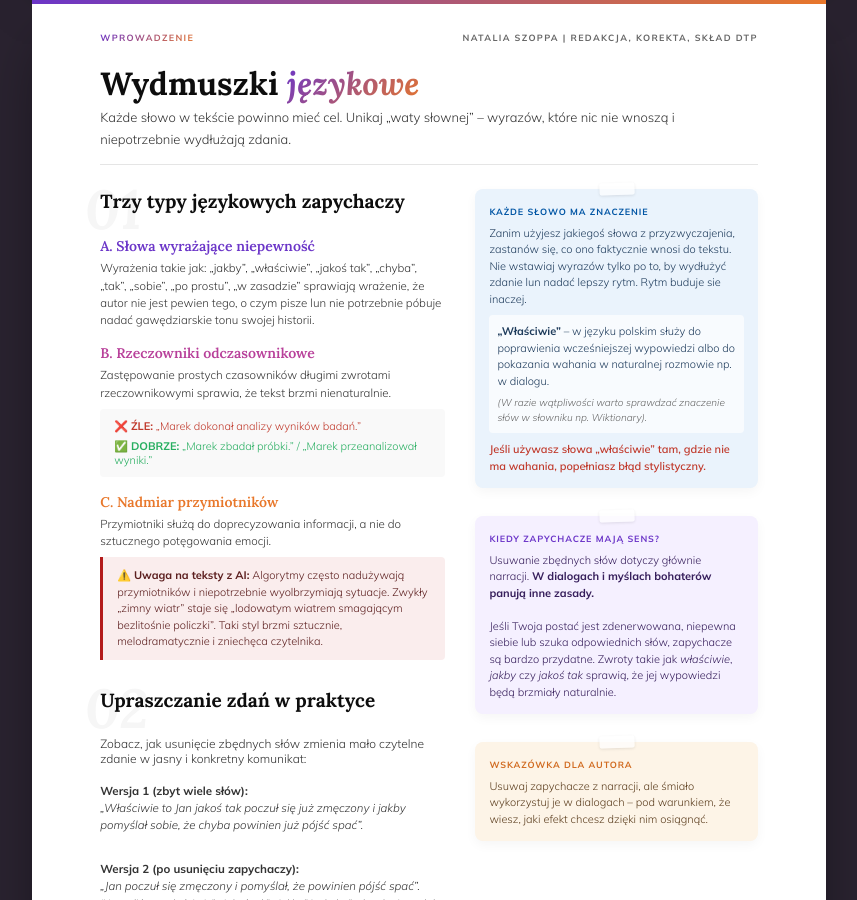
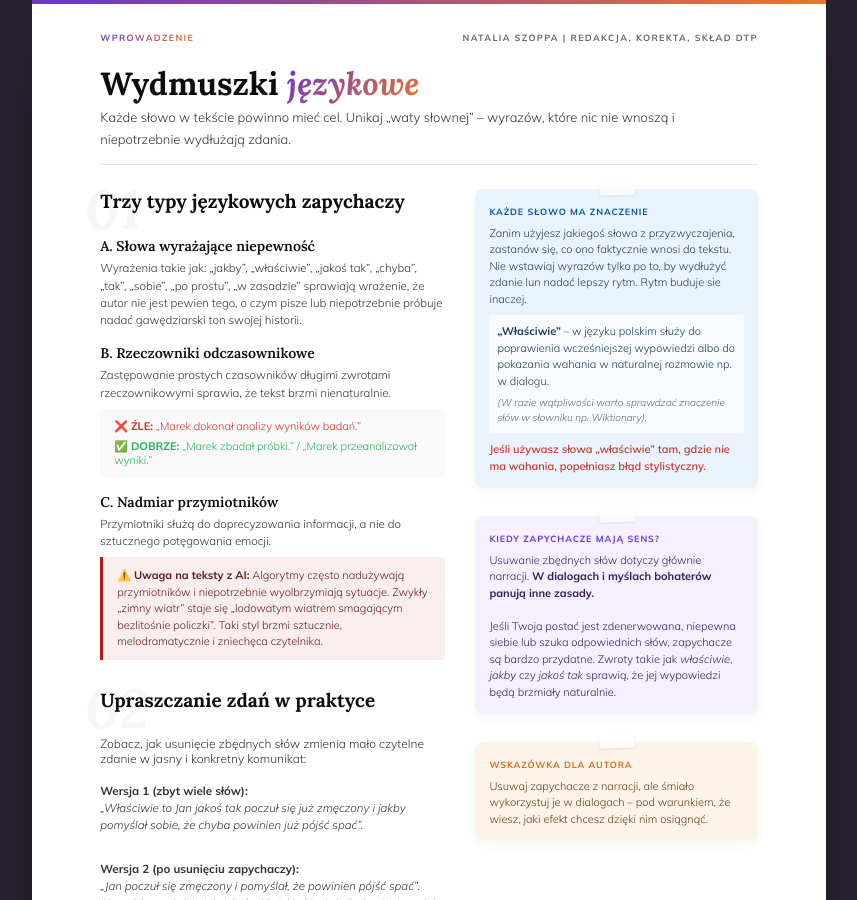
Before and after one commit to Bonnie00726/nataliaszoppa, a Jekyll site: the page arkusz językowy.html, which Jekyll copies as it is, in a window 1280 px wide and 900 px high, scrolled down 5811 px. Shown: the whole window, without its empty margins (211-1068 px from the left). Built offline with Jekyll 4.4.1, drawn with Linux system fonts in a browser that asks for light colours.

Commit message:
Update arkusz językowy.html

```diff
--- a/arkusz językowy.html
+++ b/arkusz językowy.html
@@ -387,10 +387,10 @@
       <!-- SEKCJA 1 (dawniej 02) -->
      <div class="q-header-area" style="margin-bottom: 24px;"><span class="qnum-bg" style="top: -15px;">01</span><h3 class="qtitle">Trzy typy językowych zapychaczy</h3></div>
 
-      <h4 style="font-family: var(--serif); color: var(--grad-start); font-size: 14px; margin-bottom: 4px; margin-top: 0;">A. Słowa wyrażające niepewność</h4>
-      <p style="font-size: 11.5px; line-height: 1.5; color: var(--ink-soft); margin-bottom: 16px;">Wyrażenia takie jak: „jakby”, „właściwie”, „jakoś tak”, „chyba”, „tak”, „sobie”, „po prostu”, „w zasadzie” sprawiają wrażenie, że autor nie jest pewien tego, o czym pisze lun nie potrzebnie póbuje nadać gawędziarskie tonu swojej historii.</p>
+<h4 style="font-family: var(--serif); color: var(--ink); font-size: 14px; margin-bottom: 4px; margin-top: 0;">A. Słowa wyrażające niepewność</h4>
+<p style="font-size: 11.5px; line-height: 1.5; color: var(--ink-soft); margin-bottom: 16px;">Wyrażenia takie jak: „jakby”, „właściwie”, „jakoś tak”, „chyba”, „tak”, „sobie”, „po prostu”, „w zasadzie” sprawiają wrażenie, że autor nie jest pewien tego, o czym pisze lub niepotrzebnie próbuje nadać gawędziarski ton swojej historii.</p>
 
-      <h4 style="font-family: var(--serif); color: var(--grad-mid); font-size: 14px; margin-bottom: 4px; margin-top: 0;">B. Rzeczowniki odczasownikowe</h4>
+<h4 style="font-family: var(--serif); color: var(--ink); font-size: 14px; margin-bottom: 4px; margin-top: 0;">B. Rzeczowniki odczasownikowe</h4>
 <p style="font-size: 11.5px; line-height: 1.5; color: var(--ink-soft); margin-bottom: 8px;">Zastępowanie prostych czasowników długimi zwrotami rzeczownikowymi sprawia, że tekst brzmi nienaturalnie.</p>
 
 <div style="background: var(--paper-warm); padding: 10px 14px; border-radius: 4px; font-size: 11px; margin-bottom: 16px;">
@@ -399,7 +399,7 @@
 </div>
 
 <!-- Przeniesione C z prawego panelu -->
-      <h4 style="font-family: var(--serif); color: var(--grad-end); font-size: 14px; margin-bottom: 4px; margin-top: 0;">C. Nadmiar przymiotników</h4>
+<h4 style="font-family: var(--serif); color: var(--ink); font-size: 14px; margin-bottom: 4px; margin-top: 0;">C. Nadmiar przymiotników</h4>
 <p style="font-size: 11.5px; line-height: 1.5; color: var(--ink-soft); margin-bottom: 8px;">Przymiotniki służą do doprecyzowania informacji, a nie do sztucznego potęgowania emocji.</p>
 <div style="background: #FAEDED; border-left: 3px solid #B31B1B; padding: 10px 14px; border-radius: 0 4px 4px 0; font-size: 11px; margin-bottom: 28px; color: #5c1f1f; line-height: 1.5;">
     <strong>⚠️ Uwaga na teksty z AI:</strong> Algorytmy często nadużywają przymiotników i niepotrzebnie wyolbrzymiają sytuacje. Zwykły „zimny wiatr” staje się „lodowatym wiatrem smagającym bezlitośnie policzki”. Taki styl brzmi sztucznie, melodramatycznie i zniechęca czytelnika.
```
Lines whose indentation alone changed are shown as unchanged.
